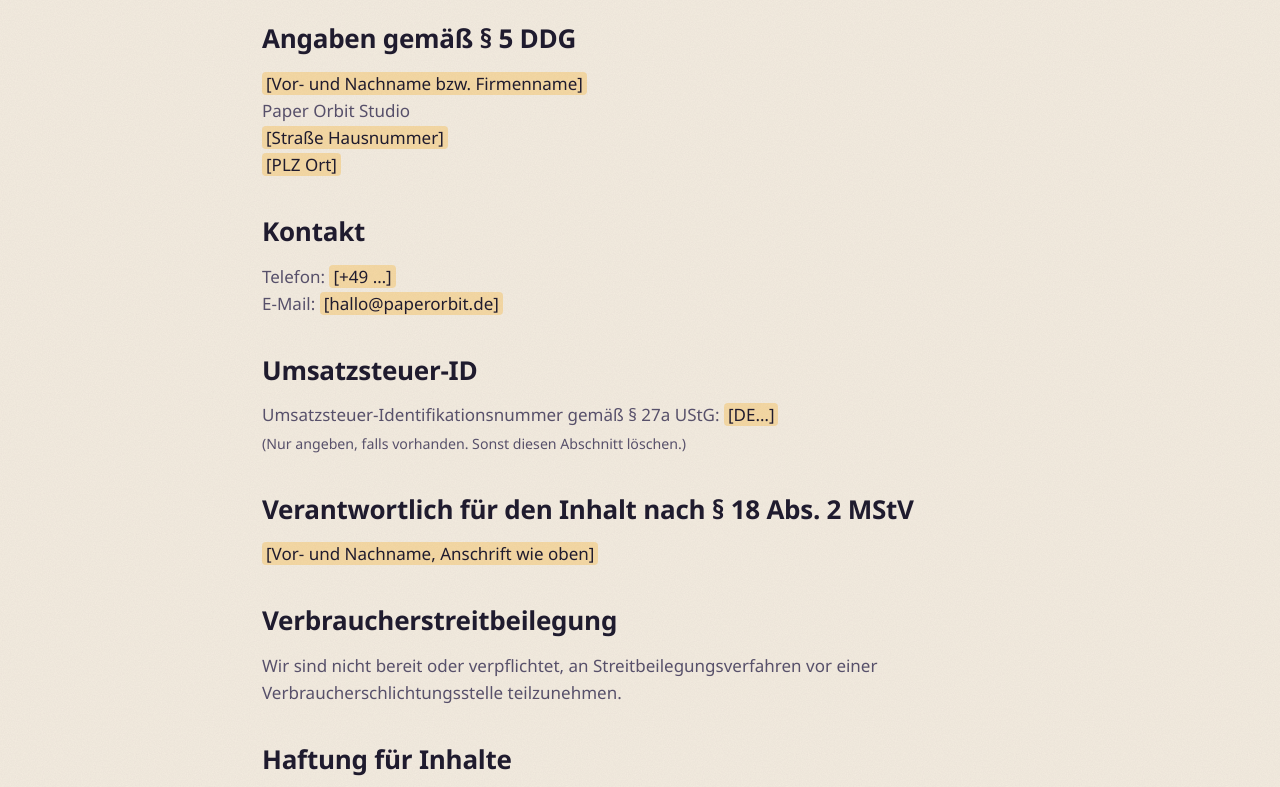
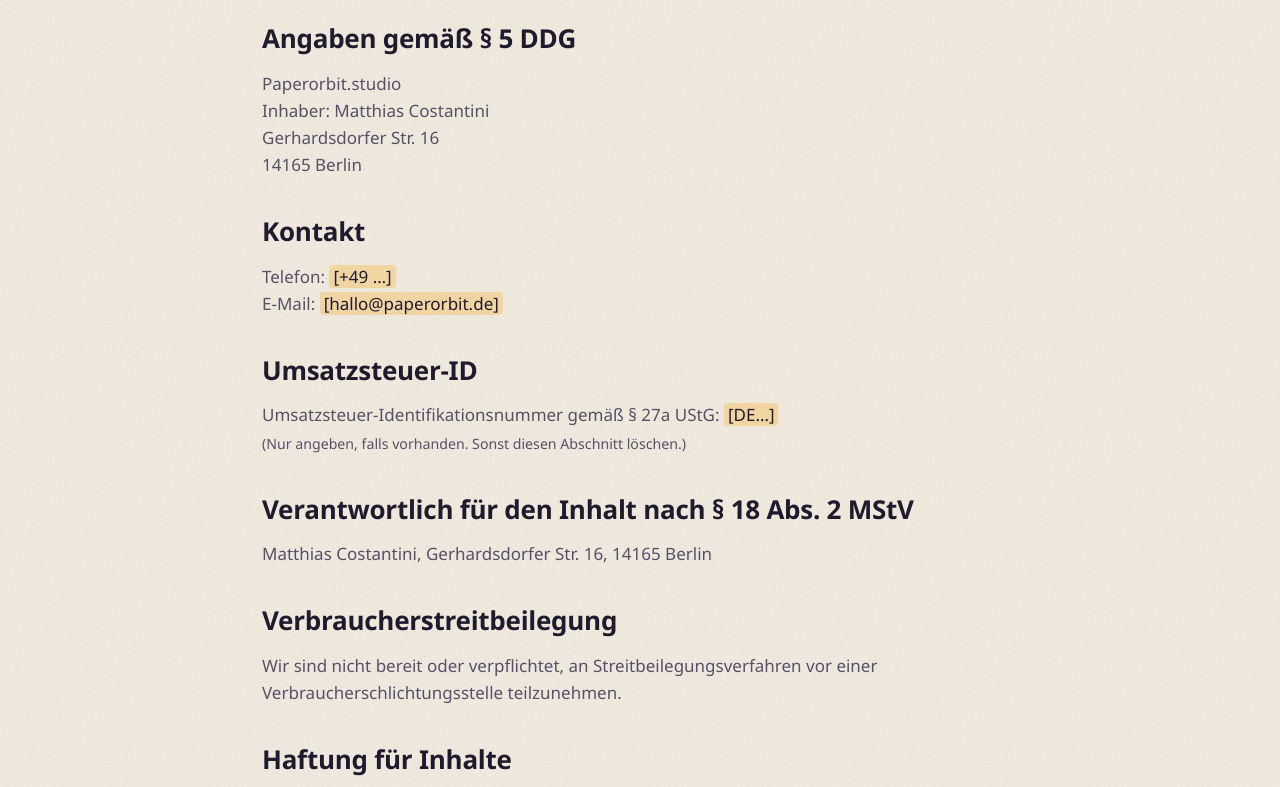
Before and after one commit to matzecosta-ai/mein-erster-test, a plain HTML site: page paperorbit-platzhalter/impressum.html in a window 1280 px wide. Shown: the part 248-1035 px from the top of the page. Drawn offline with Linux system fonts and the light colour scheme.

Commit message:
Impressum und Datenschutz: Anbieterangaben eingetragen
Co-Authored-By: Claude Opus 5.5 <noreply@anthropic.com>
Claude-Session: https://claude.ai/code/session_01B4JZWb5djcBQey92RyjtVW

```diff
--- a/paperorbit-platzhalter/impressum.html
+++ b/paperorbit-platzhalter/impressum.html
@@ -23,10 +23,10 @@
 
     <h2>Angaben gemäß § 5 DDG</h2>
     <p>
-      <span class="todo">[Vor- und Nachname bzw. Firmenname]</span><br>
-      Paper Orbit Studio<br>
-      <span class="todo">[Straße Hausnummer]</span><br>
-      <span class="todo">[PLZ Ort]</span>
+      Paperorbit.studio<br>
+      Inhaber: Matthias Costantini<br>
+      Gerhardsdorfer Str. 16<br>
+      14165 Berlin
     </p>
 
     <h2>Kontakt</h2>
@@ -40,7 +40,7 @@
     <small>(Nur angeben, falls vorhanden. Sonst diesen Abschnitt löschen.)</small></p>
 
     <h2>Verantwortlich für den Inhalt nach § 18 Abs. 2 MStV</h2>
-    <p><span class="todo">[Vor- und Nachname, Anschrift wie oben]</span></p>
+    <p>Matthias Costantini, Gerhardsdorfer Str. 16, 14165 Berlin</p>
 
     <h2>Verbraucherstreitbeilegung</h2>
     <p>Wir sind nicht bereit oder verpflichtet, an Streitbeilegungsverfahren vor einer Verbraucherschlichtungsstelle teilzunehmen.</p>
```
Also changed, not shown: paperorbit-platzhalter/datenschutz.html (+2 -2 lines), paperorbit-studio/datenschutz.html (+2 -2 lines), paperorbit-studio/impressum.html (+5 -5 lines), paperorbit-studio/index.html (+2 -2 lines).
